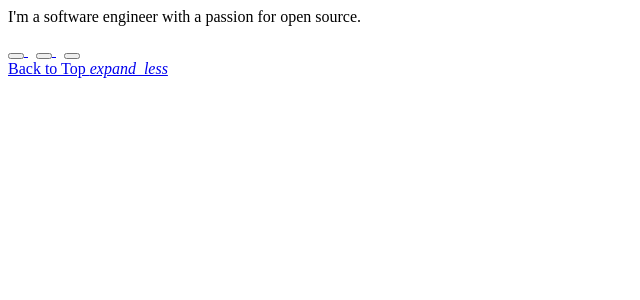
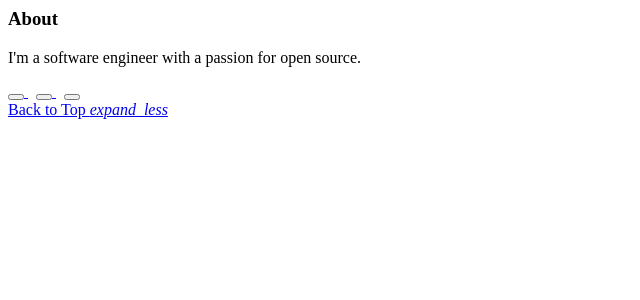
Before and after one commit to M1cha/m1cha.github.io, a PHP site: template templates/about.php in a window 1280 px wide. Shown: the top 300 px of the page, without its empty margins (0-640 px from the left). Run offline with PHP 8.4, Linux system fonts and the light colour scheme; the template is opened without the code that fills it, so the values that code supplies are empty.

Commit message:
add back title to the pages 'about' and 'contact'

```diff
--- a/templates/about.php
+++ b/templates/about.php
@@ -1,3 +1,4 @@
 <?php $this->layout('layout_article', ["themecolor"=>"#F57921", "title"=>"About"]) ?>
+<h3>About</h3>
 
 <p>I'm a software engineer with a passion for open source.</p>
--- a/templates/contact.php
+++ b/templates/contact.php
@@ -1,4 +1,5 @@
 <?php $this->layout('layout_article', ["themecolor"=>"#F57921", "title"=>"Contact"]) ?>
+<h3>Contact</h3>
 
 <a href="https://plus.google.com/+MichaelZimmermann/posts">Google+</a><br>
 <a href="https://github.com/M1cha">Github</a><br>
```
